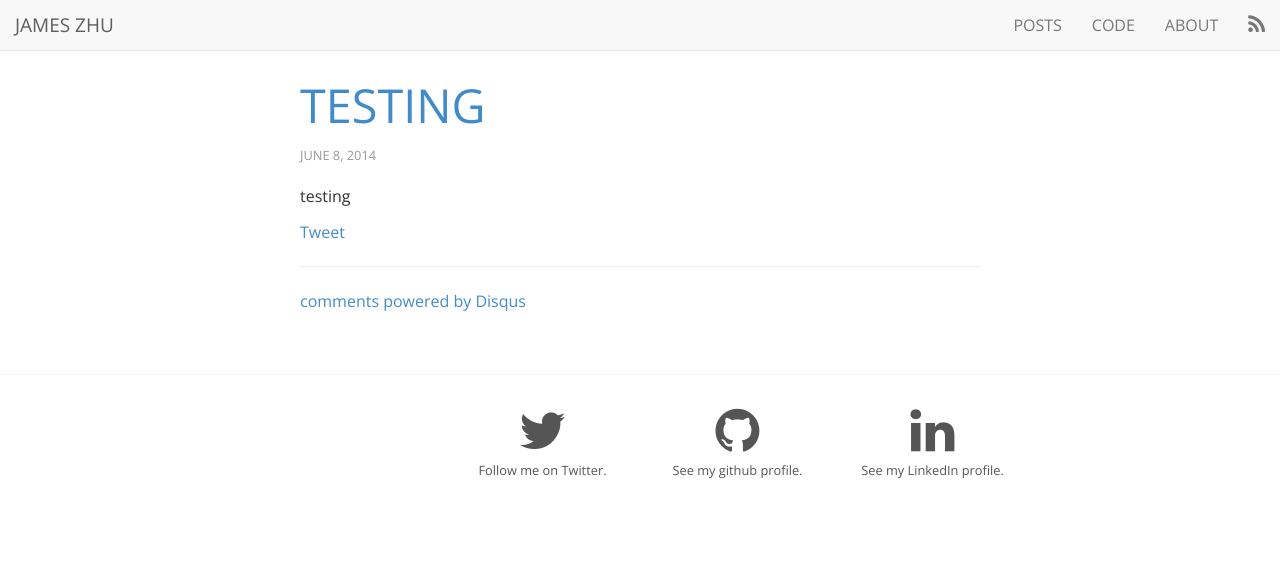
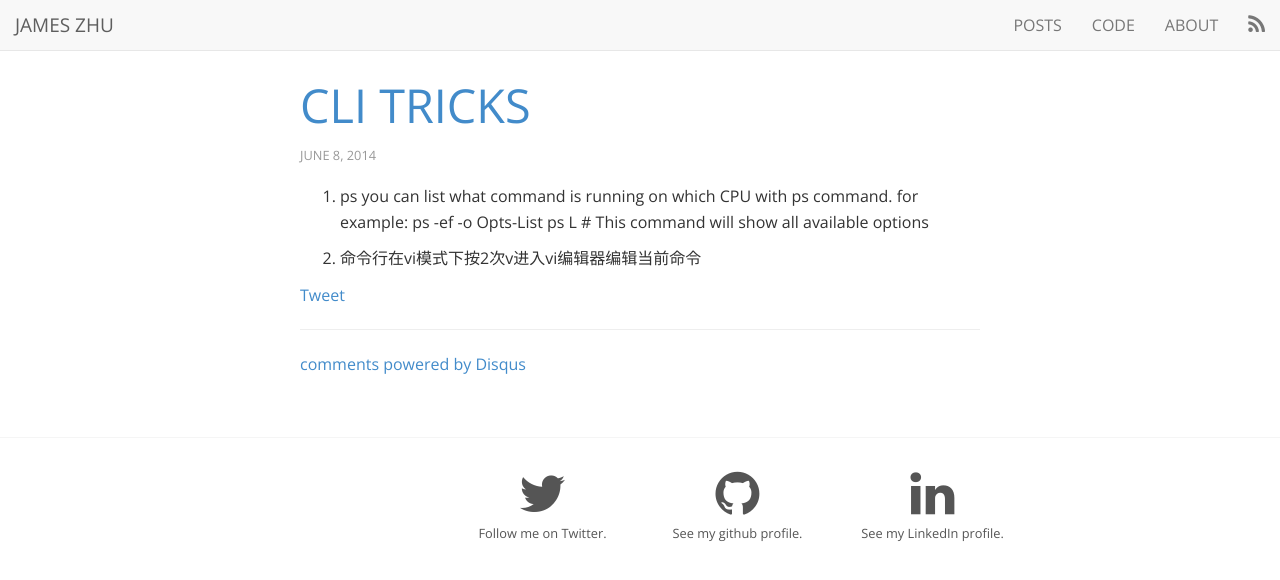
Before and after one commit to zhujian0805/zhujian0805.github.io, a Jekyll site: the page built from _posts/2014-06-08-testing.md, in a window 1280 px wide. Shown: the top 580 px of the page. Built offline with Jekyll 4.4.1, drawn with Linux system fonts in a browser that asks for light colours; nearby versions of some CDN libraries; Markdown is read by kramdown in place of the engine named in the settings; comment, search, counter and statistics services are not loaded.

Commit message:
CLI Trick

```diff
--- a/_posts/2014-06-08-testing.md
+++ b/_posts/2014-06-08-testing.md
@@ -1,8 +1,13 @@
 ---
 layout: post
-title: Testing
+title: CLI tricks
 category: other
-intro: "Testing"
+intro: "CLI Tricks"
 ---
 
-testing
+1. ps
+    you can list what command is running on which CPU with ps command. for example:
+    ps -ef -o Opts-List
+    ps L   # This command will show all available options
+
+2. 命令行在vi模式下按2次v进入vi编辑器编辑当前命令
```
